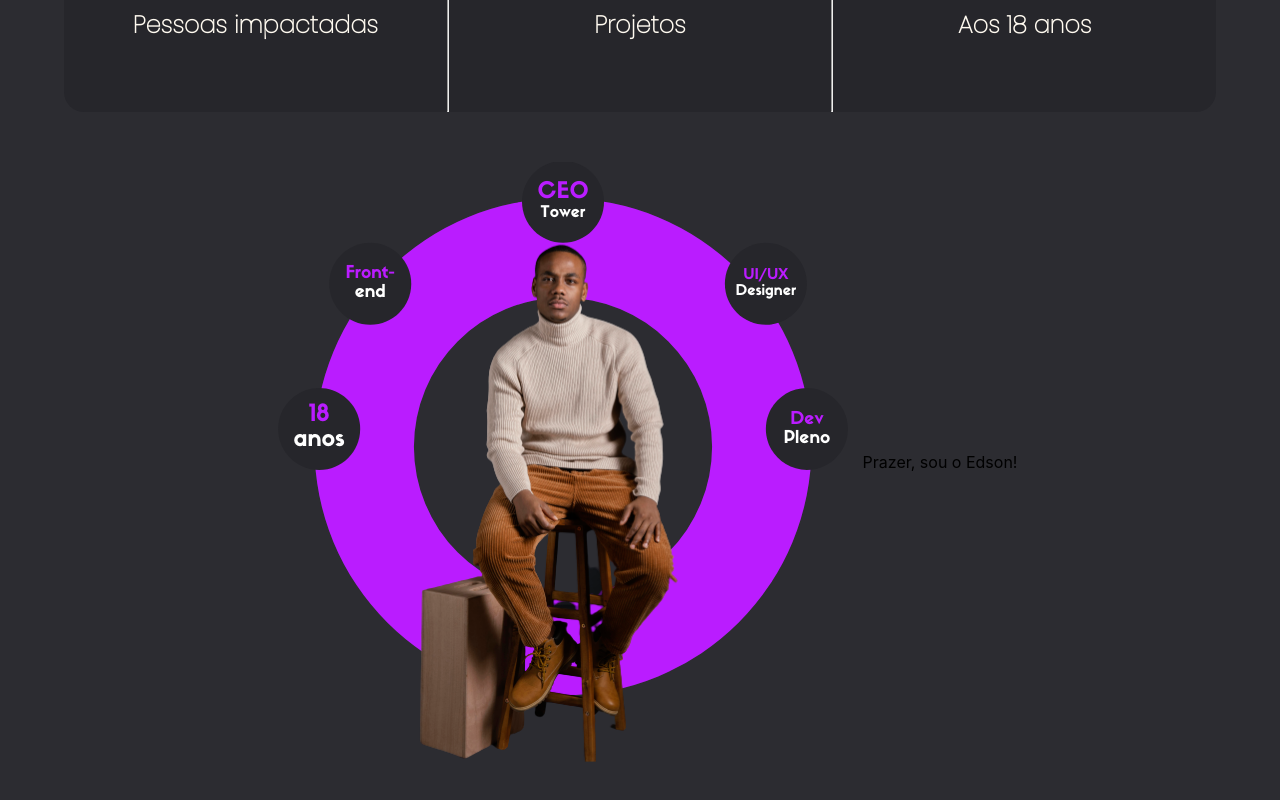
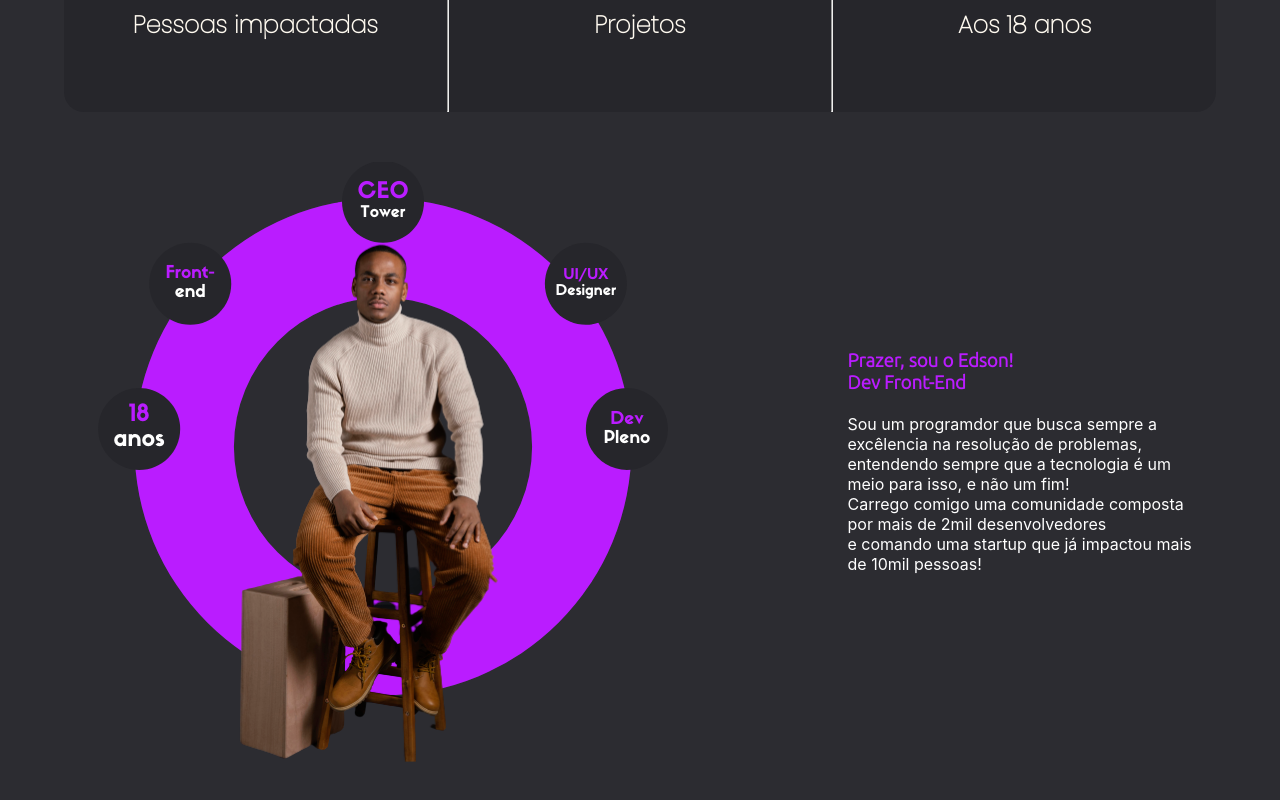
Before and after one commit to edsonlima2506/meu-portfolio, a React (Create React App) app: page / in a window 1280 px wide. Shown: the part 1024-1824 px from the top of the page. Built offline with nearby package versions, Linux system fonts and the light colour scheme.

Commit message:
Adiciona conteudo de apresentaçao na seçao about

```diff
--- a/src/components/About.jsx
+++ b/src/components/About.jsx
@@ -24,7 +24,15 @@ class About extends React.Component {
                 </section>
                 <section className="myBio">
                     <img src={ fotoSobre } alt="foto de Edson Lima"/>
-                    <p>Prazer, sou o Edson!</p>
+                    <article>
+                        <h3 className="greetings">Prazer, sou o Edson! <br /> Dev Front-End </h3>
+                        <p className="bioApresentation">
+                            Sou um programdor que busca sempre a excêlencia na resolução de problemas, <br />
+                            entendendo sempre que a tecnologia é um meio para isso, e não um fim! <br />
+                            Carrego comigo uma comunidade composta por mais de 2mil desenvolvedores <br />
+                            e comando uma startup que já impactou mais de 10mil pessoas!
+                        </p>
+                    </article>
                 </section>
             </div>
         )
--- a/src/components/about.css
+++ b/src/components/about.css
@@ -1,3 +1,5 @@
+@import url('https://fonts.googleapis.com/css2?family=Poppins:wght@100&family=Roboto&family=Ubuntu:wght@300&display=swap');
+
 .about {
     width: 100%;
     height: 150vh;
@@ -51,8 +53,22 @@ hr {
 }
 
 .myBio {
+    width: 100%;
     display: flex;
     justify-content: space-around;
     align-items: center;
     margin-top: 50px;
 }
+
+.greetings {
+    color: #BA1CFF;
+    font-family: 'Poppins', sans-serif;
+    font-family: 'Roboto', sans-serif;
+    font-family: 'Ubuntu', sans-serif;
+}
+
+.bioApresentation {
+    color: #fff;
+    width: 350px;
+    margin-top: 20px;
+}
```
